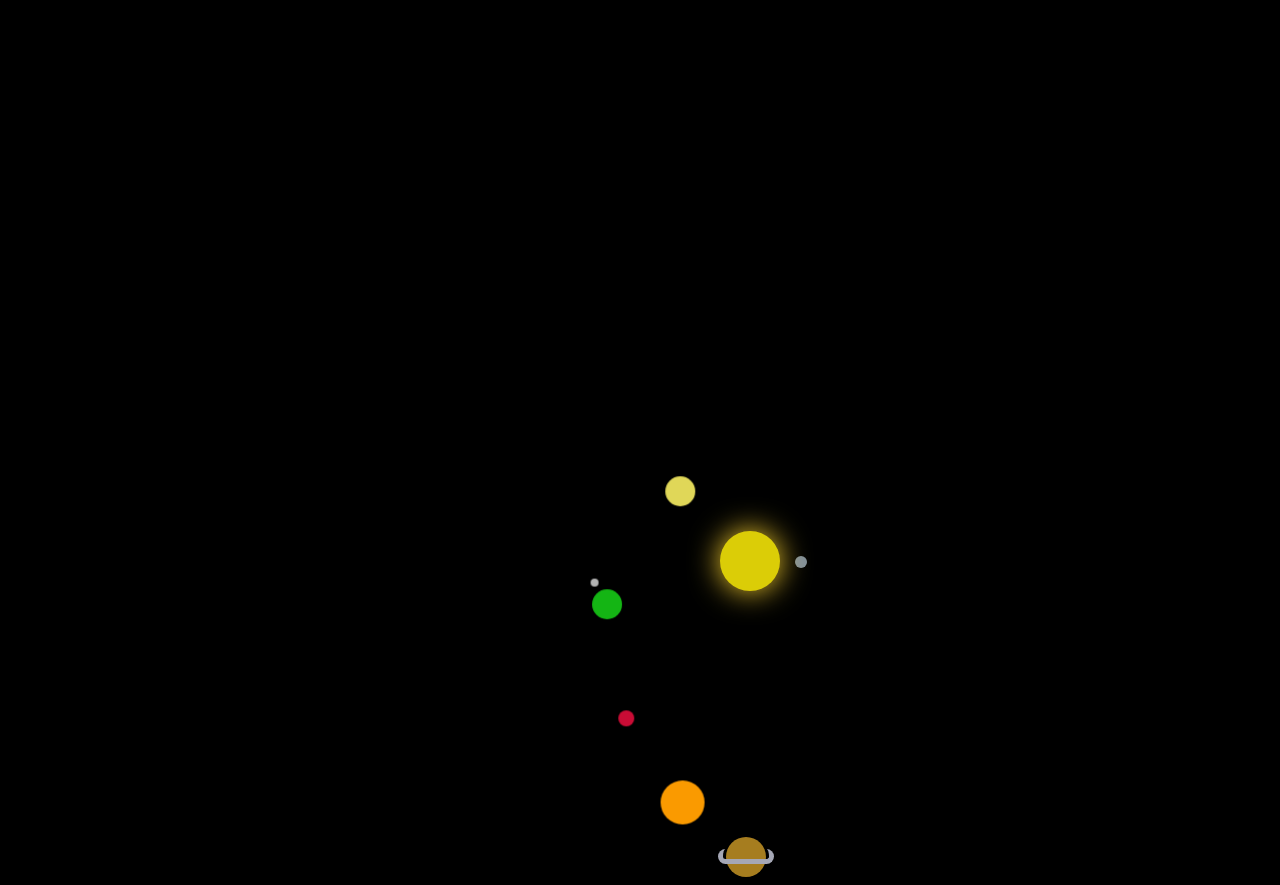
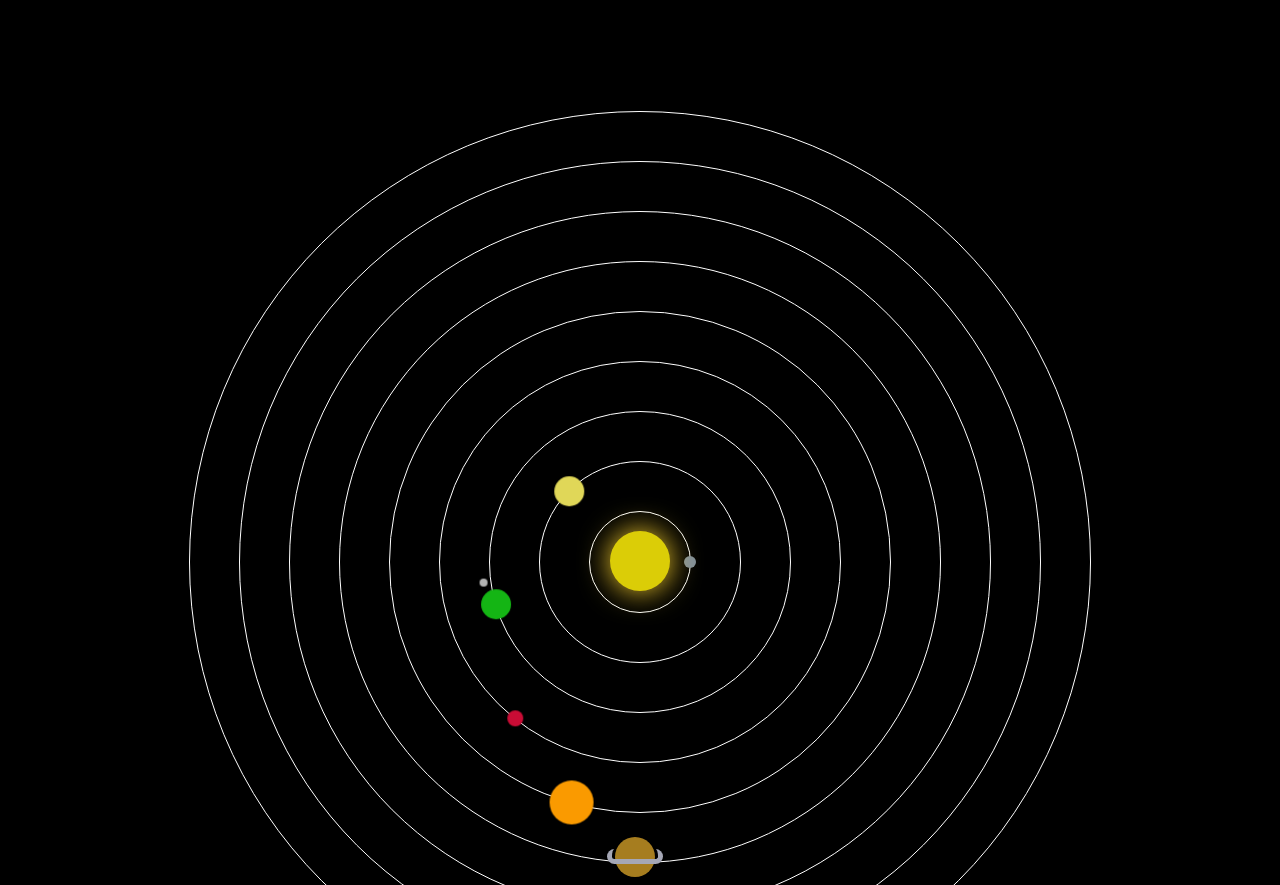
Before and after one commit to patrickhliu/solar-system, a plain HTML site: page index.html in a window 1280 px wide. Shown: the part 189-1074 px from the top of the page. Drawn offline with Linux system fonts and the light colour scheme.

Commit message:
fix centering issues with nav bar and orbits

```diff
--- a/index.html
+++ b/index.html
@@ -14,7 +14,6 @@
 			<h1>Solar System</h1>
 		</header>
 
-		<li><a href="#">BLANK</a></li>
 		<li><a href="#">Mercury</a></li>
 		<li><a href="#">Venus</a></li>
 		<li><a href="#">Earth</a></li>
@@ -25,43 +24,43 @@
 		<li><a href="#">Neptune</a></li>
 		<li><a href="#">Pluto</a></li>
 
-		<div class='pluto'>
+		<div class='pluto orbit'>
 			<div class='planet-pluto'></div>
 		</div>
 
-		<div class='neptune'>
+		<div class='neptune orbit'>
 			<div class='planet-neptune'></div>
 		</div>
 
-		<div class='uranus'>
+		<div class='uranus orbit'>
 			<div class='planet-uranus'></div>
 		</div>
 
-		<div class='saturn'>
+		<div class='saturn orbit'>
 			<div class='planet-saturn'>
 				<div class='saturn-ring'></div>
 			</div>
 		</div>
 
-		<div class='jupiter'>
+		<div class='jupiter orbit'>
 			<div class='planet-jupiter'></div>
 		</div>
 
-		<div class='mars'>
+		<div class='mars orbit'>
 			<div class='planet-mars'></div>
 		</div>
 
-		<div class='earth'>
+		<div class='earth orbit'>
 			<div class='planet-earth'>
 				<div class='earth-moon'></div>
 			</div>
 		</div>
 
-		<div class='venus'>
+		<div class='venus orbit'>
 			<div class='planet-venus'></div>
 		</div>
 
-		<div class='mercury'>
+		<div class='mercury orbit'>
 			<div class='planet-mercury'></div>
 		</div>
 
--- a/style.css
+++ b/style.css
@@ -25,55 +25,53 @@
     *zoom: 1;
 }
 
-/* MY CSS */
+/********** MY CSS **********/
 
 body {
 	background-color: black;
+	text-align: center;				/* centers the nav bar of li elements */
 }
 
 /* Solar System Heading */
 header h1 {
 	font-family: bangers;
 	color: white;
-	text-align: center;
 	font-size: 6.4em;
 	margin: 10px 0;
 }
 
 /* Nav Bar of planet names */
 li  {
-	float: left;
+	display: inline-block;			/* inline-block needed for centering */
 	list-style: none;
 	outline: 1px solid yellow;
-	text-align: center;
-}
-
-li:first-of-type {				    /* first li is hidden to push the floated elements to the first */
-	width: 350px;
-	background-color: orange;
-	visibility: hidden;
 }
 
 li a {
 	display: block;
 	padding: 10px;
-	outline: 1px solid orange;
 	text-decoration: none;
 	color: white;
 	font-family: bangers;
 	font-size: 2em;
 }
 
+/* common rules to make each planet's orbit horizontally centered on screen */
+.orbit {
+	position: absolute;
+	margin-left: auto;
+	margin-right: auto;
+	left: 0;
+	right: 0;
+	border: 1px solid white;
+	border-radius: 50%;
+}
+
 /*  orbit for mercury */
 .mercury {
 	width: 100px;
 	height: 100px;
-	border: 1px solid black;
-	border-radius: 50px;
-	margin: 0 auto;
-	position: absolute;
 	top: 700px;
-	left: 700px;
 }
 
 /* circle to represent the planet*/
@@ -93,22 +91,20 @@ li a {
 	width: 60px;
 	height: 60px;
 	background-color: #DBCD07;
-	border-radius: 30px;
+	border-radius: 50%;
 	position: absolute;
+	margin-left: auto;
+	margin-right: auto;
+	left: 0;
+	right: 0;
 	top: 720px;
-	left: 720px;
 	box-shadow: 0px 0px 30px #FFD630;
 }
 
 .venus {
 	width: 200px;
 	height: 200px;
-	border: 1px solid black;
-	border-radius: 100px;
-	margin: 0 auto;
-	position: absolute;
 	top: 650px;
-	left: 650px;
 }
 
 .planet-venus {
@@ -126,12 +122,7 @@ li a {
 .earth {
 	width: 300px;
 	height: 300px;
-	border: 1px solid black;
-	border-radius: 200px;
-	margin: 0 auto;
-	position: absolute;
 	top: 600px;
-	left: 600px;
 }
 
 .planet-earth {
@@ -150,7 +141,7 @@ li a {
 	width: 8px;
 	height: 8px;
 	background-color: #B3B3B3;
-	border-radius: 10px;
+	border-radius: 50%;
 	position: absolute;
 	left: 11px;
 	top: 11px;
@@ -161,12 +152,7 @@ li a {
 .mars {
 	width: 400px;
 	height: 400px;
-	border: 1px solid black;
-	border-radius: 200px;
-	margin: 0 auto;
-	position: absolute;
 	top: 550px;
-	left: 550px;
 }
 
 .planet-mars {
@@ -184,12 +170,7 @@ li a {
 .jupiter {
 	width: 500px;
 	height: 500px;
-	border: 1px solid black;
-	border-radius: 300px;
-	margin: 0 auto;
-	position: absolute;
 	top: 500px;
-	left: 500px;
 }
 
 .planet-jupiter {
@@ -207,12 +188,7 @@ li a {
 .saturn {
 	width: 600px;
 	height: 600px;
-	border: 1px solid black;
-	border-radius: 300px;
-	margin: 0 auto;
-	position: absolute;
 	top: 450px;
-	left: 450px;
 }
 
 .planet-saturn {
@@ -241,12 +217,7 @@ li a {
 .uranus {
 	width: 700px;
 	height: 700px;
-	border: 1px solid black;
-	border-radius: 400px;
-	margin: 0 auto;
-	position: absolute;
 	top: 400px;
-	left: 400px;
 }
 
 .planet-uranus {
@@ -264,12 +235,7 @@ li a {
 .neptune {
 	width: 800px;
 	height: 800px;
-	border: 1px solid black;
-	border-radius: 400px;
-	margin: 0 auto;
-	position: absolute;
 	top: 350px;
-	left: 350px;
 }
 
 .planet-neptune {
@@ -287,12 +253,8 @@ li a {
 .pluto {
 	width: 900px;
 	height: 900px;
-	border: 1px solid black;
-	border-radius: 500px;
 	margin-bottom: 100px;
-	position: absolute;
 	top: 300px;
-	left: 300px;
 }
 
 .planet-pluto {
@@ -308,39 +270,39 @@ li a {
 }
 
 /* Event handlers for when user hovers over each li element, corresponding orbit will turn red */
-li:nth-child(3):hover ~ .mercury {
+li:nth-child(2):hover ~ .mercury {
 	border: 2px solid red;
 }
 
-li:nth-child(4):hover ~ .venus {
+li:nth-child(3):hover ~ .venus {
 	border: 2px solid red;
 }
 
-li:nth-child(5):hover ~ .earth {
+li:nth-child(4):hover ~ .earth {
 	border: 2px solid red;
 }
 
-li:nth-child(6):hover ~ .mars {
+li:nth-child(5):hover ~ .mars {
 	border: 2px solid red;
 }
 
-li:nth-child(7):hover ~ .jupiter {
+li:nth-child(6):hover ~ .jupiter {
 	border: 2px solid red;
 }
 
-li:nth-child(8):hover ~ .saturn {
+li:nth-child(7):hover ~ .saturn {
 	border: 2px solid red;
 }
 
-li:nth-child(9):hover ~ .uranus {
+li:nth-child(8):hover ~ .uranus {
 	border: 2px solid red;
 }
 
-li:nth-child(10):hover ~ .neptune {
+li:nth-child(9):hover ~ .neptune {
 	border: 2px solid red;
 }
 
-li:nth-child(11):hover ~ .pluto {
+li:nth-child(10):hover ~ .pluto {
 	border: 2px solid red;
 }
 
```
Also changed, not shown: readMe.txt.
